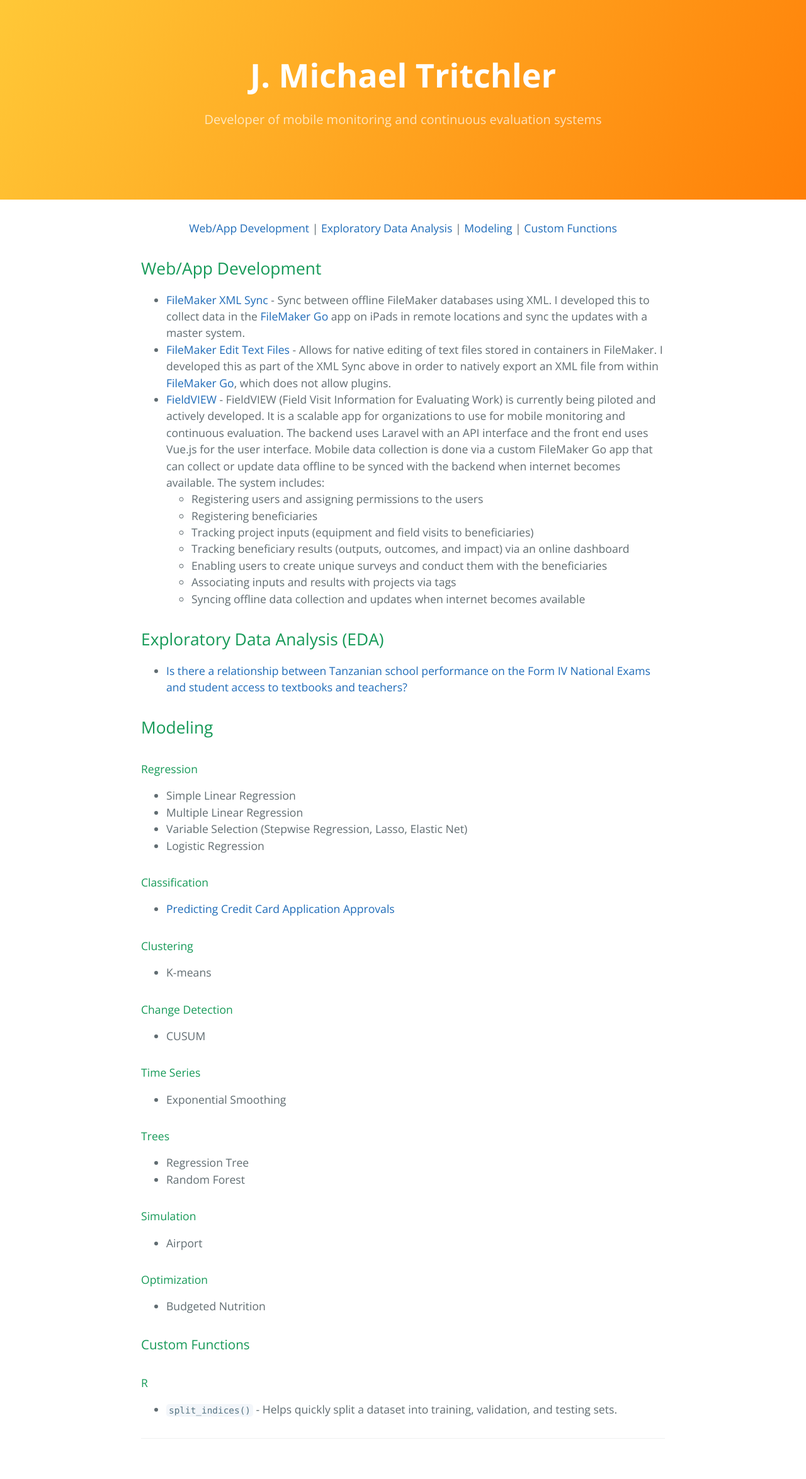
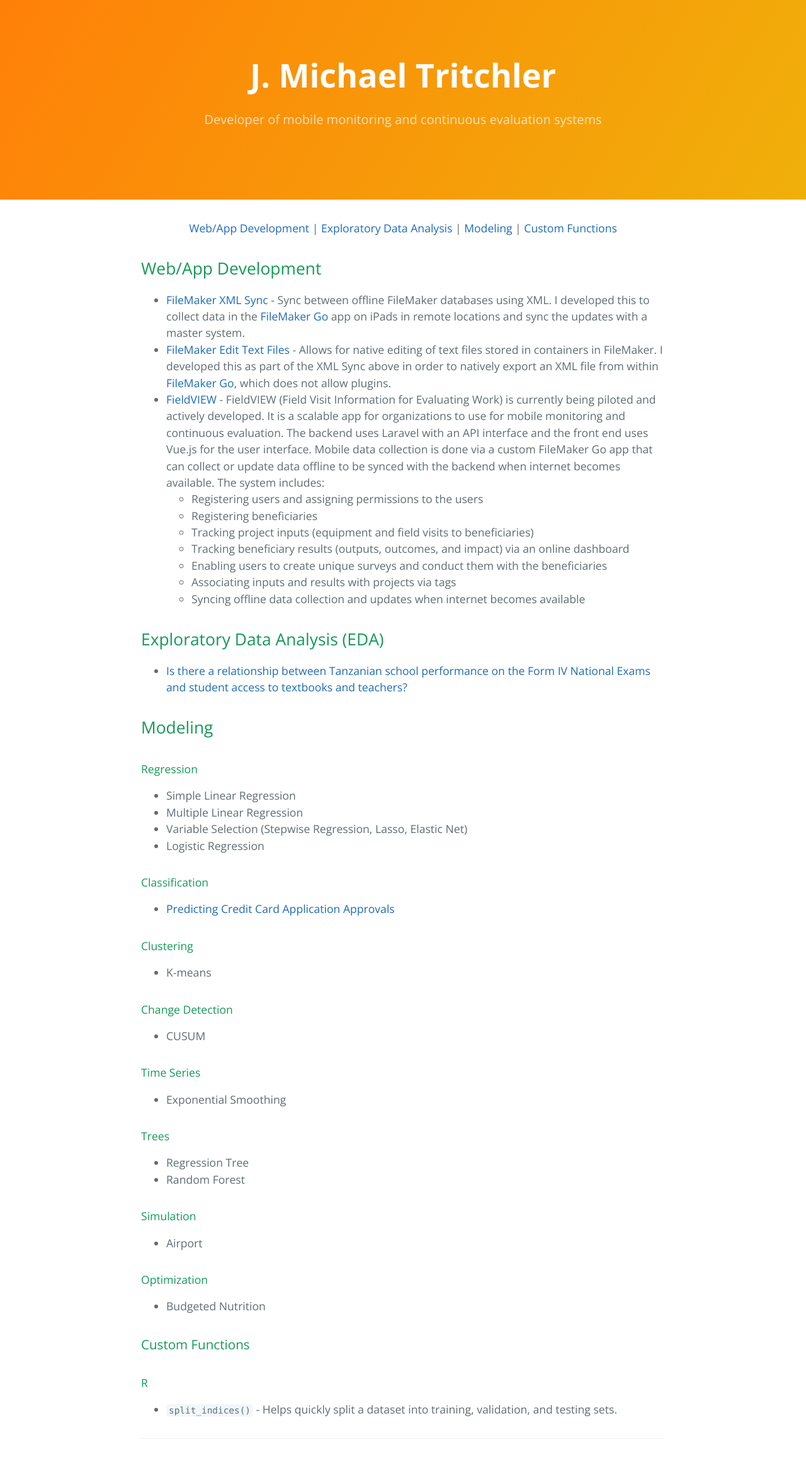
Before and after one commit to jmtritch/jmtritch.github.io, a Jekyll site: the page built from index.md, in a window 1280 px wide. Shown: the whole page at 63% size. Built offline with Jekyll 4.4.1, drawn with Linux system fonts in a browser that asks for light colours; our own code applies the rules of GitHub Pages for plain Markdown files.

Commit message:
Update header bg colors

```diff
--- a/_sass/variables.scss
+++ b/_sass/variables.scss
@@ -4,8 +4,8 @@ $medium-breakpoint: 42em !default;
 
 // Headers
 $header-heading-color: #fff !default;
-$header-bg-color: #ff8008 !default;
-$header-bg-color-secondary: #ffc837 !default;
+$header-bg-color: #f0b00a !default;
+$header-bg-color-secondary: #ff8008 !default;
 
 // Text
 $section-headings-color: #159957 !default;
```
